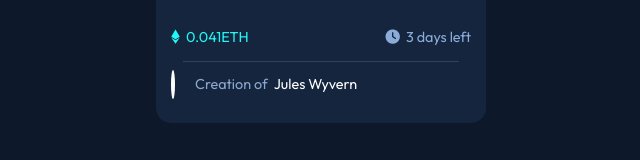
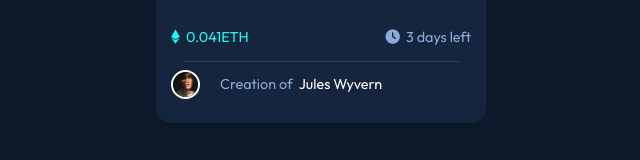
Before and after one commit to bavly-el/nft-preview-card, a plain HTML site: page index.html in a window 1280 px wide. Shown: the part 558-718 px from the top of the page, without its empty margins (319-959 px from the left). Drawn offline with Linux system fonts and the light colour scheme; the site is published under a folder, as on GitHub Pages, so addresses that start at the root find nothing.

Commit message:
Update index.html

```diff
--- a/index.html
+++ b/index.html
@@ -38,7 +38,7 @@
           <p><i class="fa-solid fa-clock"></i>3 days left</p>
         </div>
         <div class="avatar">
-          <img src="/images/image-avatar.png" alt="" />
+          <img src="images/image-avatar.png" alt="" />
           <p>Creation of <span> Jules Wyvern</span></p>
         </div>
       </div>
```
